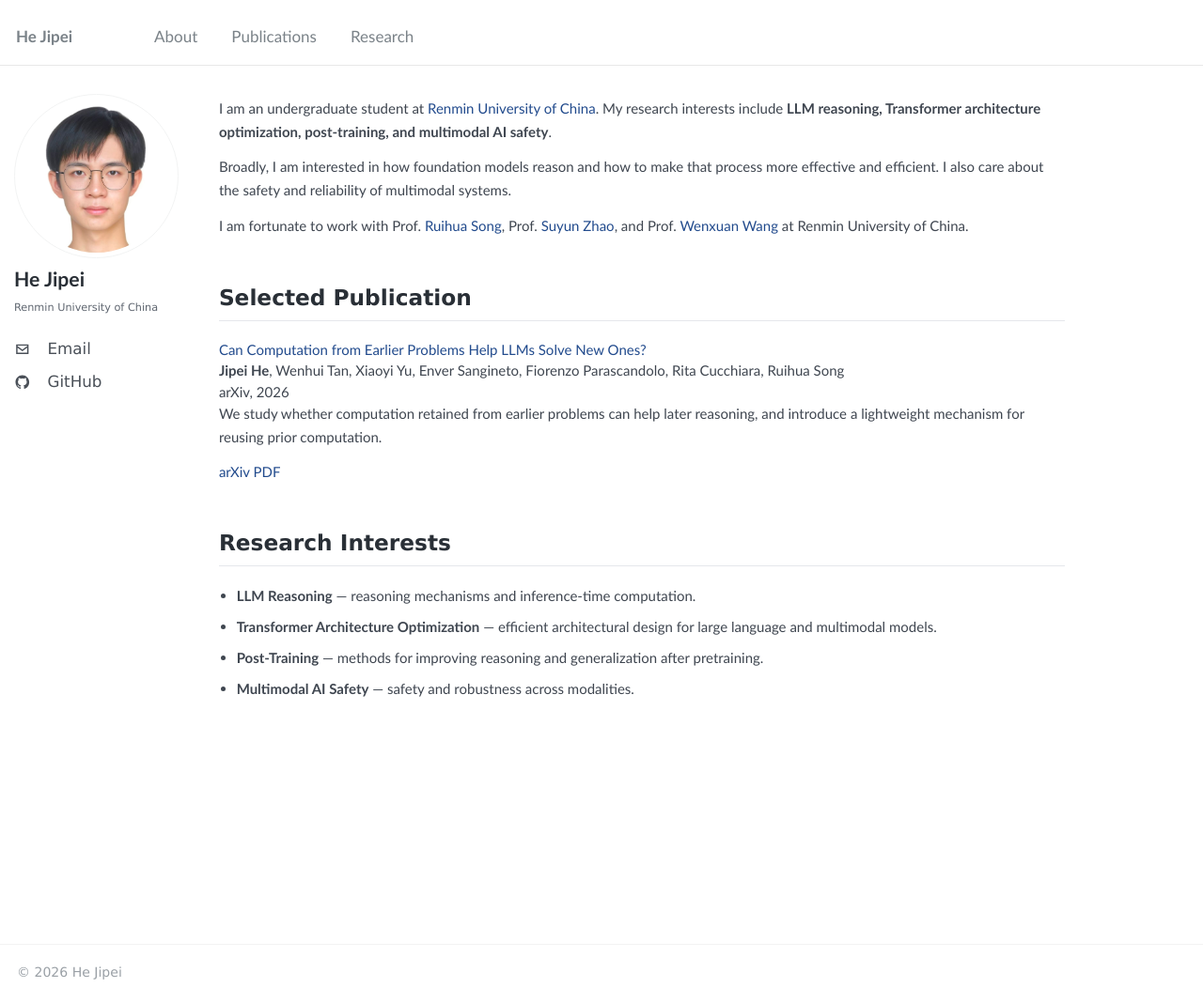
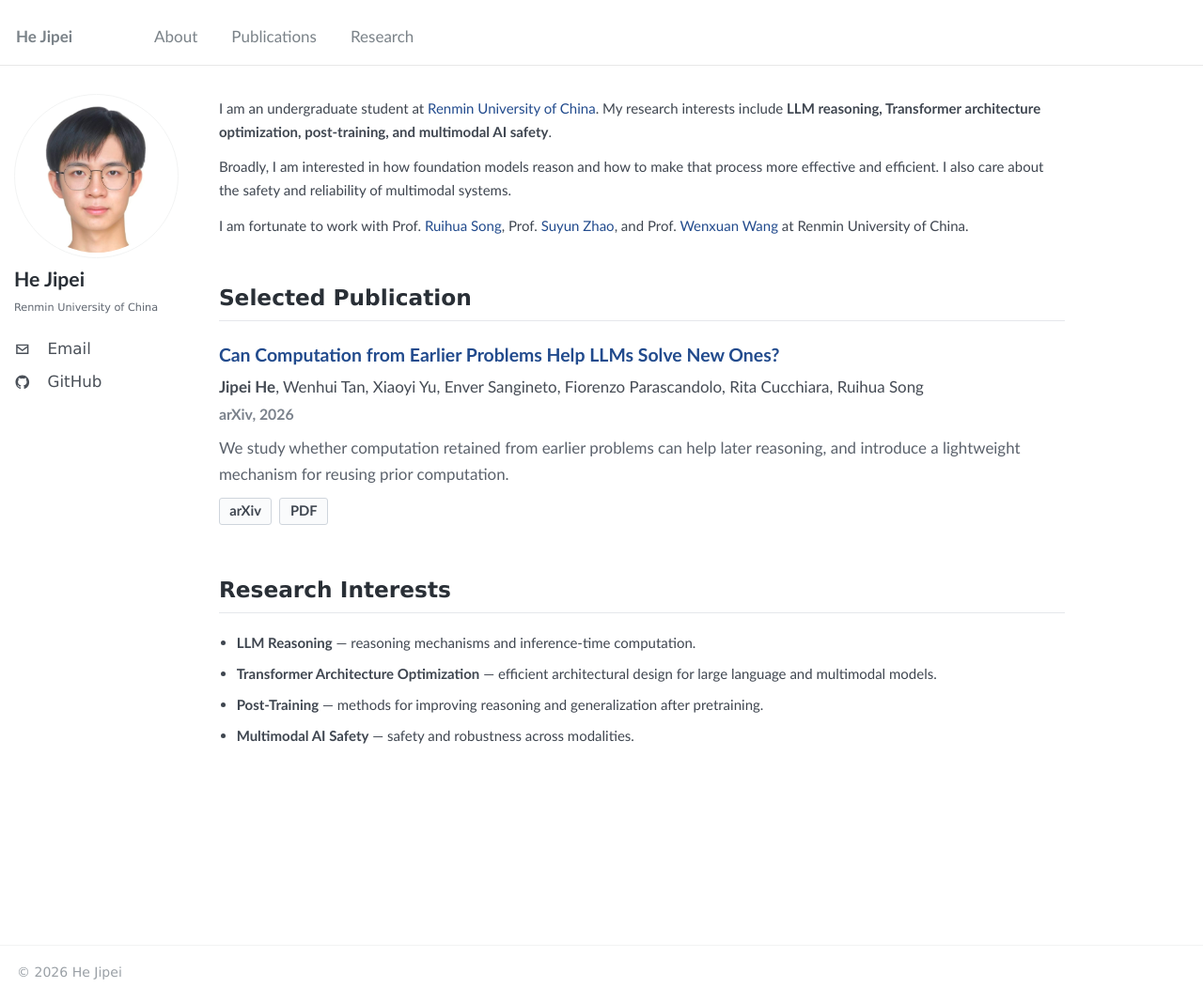
Before and after one commit to UPwith-me/pages, a Jekyll site: the page built from _pages/about.md, in a window 1280 px wide and 1068 px high. Shown: the whole window at 94% size. Built offline with Jekyll 4.4.1, drawn with Linux system fonts in a browser that asks for light colours.

Commit message:
Style selected publication block

```diff
--- a/assets/css/home.css
+++ b/assets/css/home.css
@@ -1,4 +1,5 @@
 #about,
+#publications,
 #research {
   scroll-margin-top: 88px;
 }
@@ -159,3 +160,71 @@ body {
   display: flex;
   align-items: center;
 }
+
+
+.publication-item {
+  padding: 0.15rem 0 0.25rem;
+}
+
+.publication-title {
+  margin-bottom: 0.4rem;
+  font-size: 1.08rem;
+  font-weight: 700;
+  line-height: 1.45;
+}
+
+.publication-title a {
+  color: #224b8d;
+  text-decoration: none;
+}
+
+.publication-title a:hover {
+  color: #173767;
+  text-decoration: underline;
+}
+
+.publication-authors {
+  margin-bottom: 0.22rem;
+  color: #454b54;
+  font-size: 0.94rem;
+  line-height: 1.55;
+}
+
+.publication-meta {
+  margin-bottom: 0.55rem;
+  color: #7b828c;
+  font-size: 0.88rem;
+  font-weight: 600;
+}
+
+.page__content .publication-summary {
+  margin: 0 0 0.65rem;
+  color: #5b626c;
+  font-size: 0.94rem;
+}
+
+.publication-links {
+  display: flex;
+  flex-wrap: wrap;
+  gap: 0.45rem;
+}
+
+.page__content .publication-links a {
+  display: inline-block;
+  padding: 0.18rem 0.58rem;
+  border: 1px solid #cfd5dc;
+  border-radius: 3px;
+  background: #fafbfc;
+  color: #3f4650;
+  font-size: 0.82rem;
+  font-weight: 600;
+  line-height: 1.35;
+  text-decoration: none;
+}
+
+.page__content .publication-links a:hover {
+  border-color: #aeb7c2;
+  background: #f3f5f7;
+  color: #224b8d;
+  text-decoration: none;
+}
```
